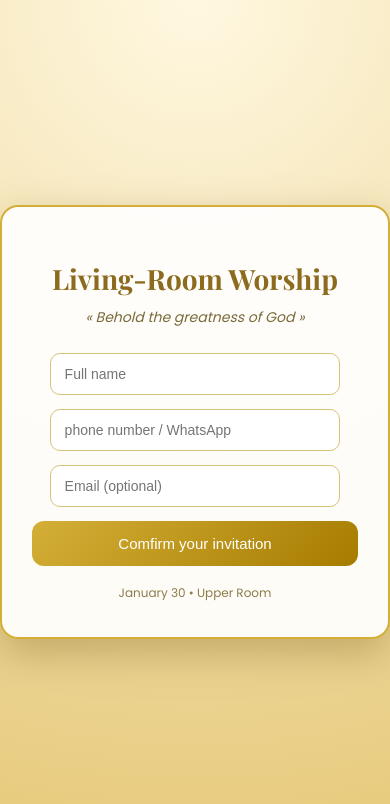
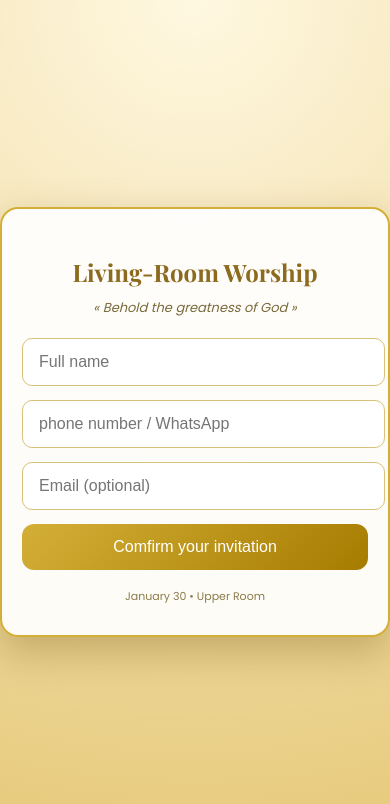
Before and after one commit to The-million/living-room-worship, a Flask app: page / in a window 390 px wide. Shown: the top 804 px of the page. Run offline with Flask 3, Linux system fonts and the light colour scheme.

Commit message:
Enhance mobile styles and fix iOS zoom issue
Updated input and button styles for better mobile usability and adjusted font sizes to prevent iOS zoom issues.

```diff
--- a/static/style.css
+++ b/static/style.css
@@ -37,12 +37,12 @@ h1 {
 }
 
 form input {
-    width: 80%;
-    padding: 12px 14px;
+    width: 90%; /* un peu plus large pour mobile */
+    padding: 14px 16px; /* padding plus confortable */
     margin-bottom: 14px;
     border-radius: 10px;
     border: 1px solid #d8c27a;
-    font-size: 14px;
+    font-size: 16px; /* font-size >=16px pour éviter zoom iOS */
     outline: none;
 }
 
@@ -52,10 +52,10 @@ form input:focus {
 
 button {
     width: 100%;
-    padding: 14px;
+    padding: 16px;
     background: linear-gradient(135deg, #d4af37, #a67c00);
     color: white;
-    font-size: 15px;
+    font-size: 16px;
     border: none;
     border-radius: 12px;
     cursor: pointer;
@@ -73,3 +73,40 @@ button:hover {
     font-size: 12px;
     color: #8c7b4b;
 }
+
+/* ----------------- MOBILE / IPHONE 12 PRO MAX ----------------- */
+@media (max-width: 430px) {
+    .container {
+        padding: 30px 20px;
+        width: 95%;
+    }
+
+    h1 {
+        font-size: 24px;
+    }
+
+    .subtitle {
+        font-size: 13px;
+        margin-bottom: 20px;
+    }
+
+    form input {
+        width: 95%;
+        font-size: 16px;
+        padding: 14px 16px;
+    }
+
+    button {
+        font-size: 16px;
+        padding: 14px;
+    }
+
+    .footer-text {
+        font-size: 11px;
+    }
+}
+
+/* ----------------- iOS Zoom Fix ----------------- */
+input, select, textarea {
+    font-size: 16px !important;
+}
```
